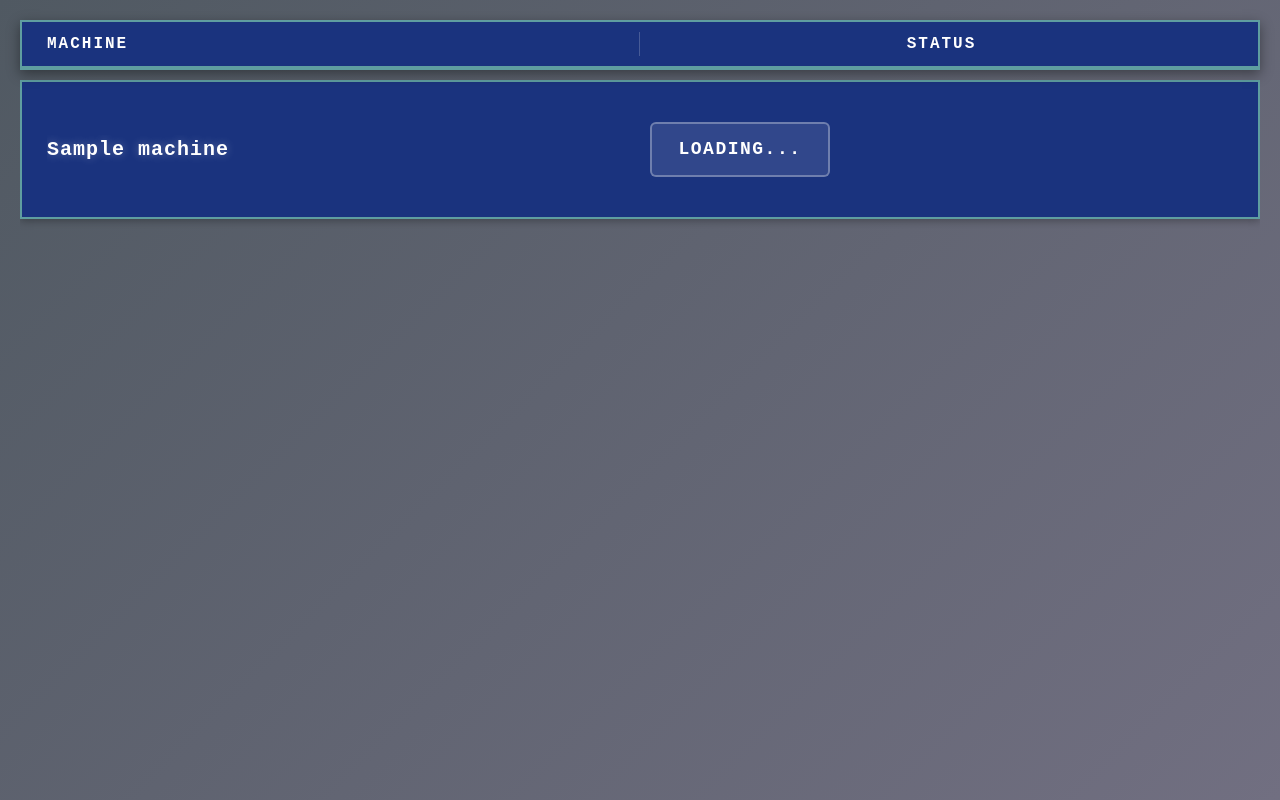
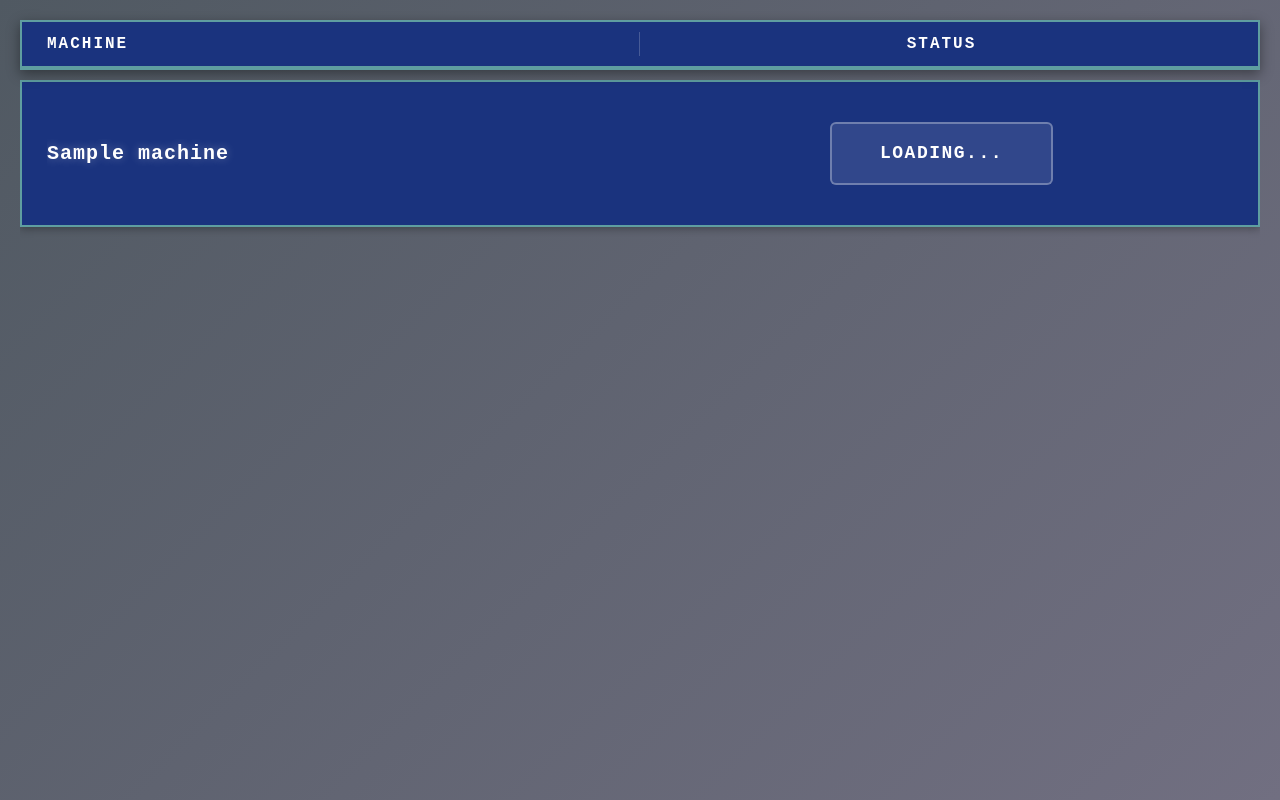
Before and after one commit to MykolaKantsir/web, a Django app: template monitoring/templates/monitoring/dashboard.html in a window 1280 px wide. Run offline with Django 4.2, Linux system fonts and the light colour scheme; the template is opened without the code that fills it: values that come from a table or form of the project are taken from there, others are empty; tables that the repository leaves empty hold one stand-in row (values such as "Sample post"); data that the repository does not hold is empty; parts of the project's set-up code (start-up, migrations or seed data) failed here and were passed over; some libraries are stand-ins or nearby versions.

Commit message:
fix: Dashboard airport view JS scope bug and improve status badge styling

```diff
--- a/monitoring/static/css/dashboard_table.css
+++ b/monitoring/static/css/dashboard_table.css
@@ -239,16 +239,23 @@ html, body {
   display: inline-flex;
   align-items: center;
   justify-content: center;
-  padding: 12px 24px;
+  padding: 16px 48px;  /* Taller and wider padding */
   border-radius: 6px;
   font-weight: 700;
   font-size: 22px;
   text-transform: uppercase;
   letter-spacing: 1.5px;
-  min-width: 200px;
+  min-width: 400px;  /* Twice as wide */
   background: rgba(255, 255, 255, 0.1);
   border: 2px solid rgba(255, 255, 255, 0.3);
   color: #fff;
+}
+
+/* Center the status badge in its column */
+.status-col .cell-content {
+  display: flex;
+  justify-content: center;
+  align-items: center;
 }
 
 .status-text {
--- a/web/api_views.py
+++ b/web/api_views.py
@@ -23,7 +23,7 @@ class CustomAuthToken(ObtainAuthToken):
         serializer = self.serializer_class(data=request.data,
                                            context={'request': request})
         serializer.is_valid(raise_exception=True)
-        user = serializer.validated_data['user']
+        user = serializer.validated_data['user'] #type: ignore
         token, created = Token.objects.get_or_create(user=user)
         return Response({
             'token': token.key,
```
Also changed, not shown: monitoring/static/css/current_jobs_table.css (+9 -2 lines), monitoring/static/js/dashboard_net.js (indentation only).
